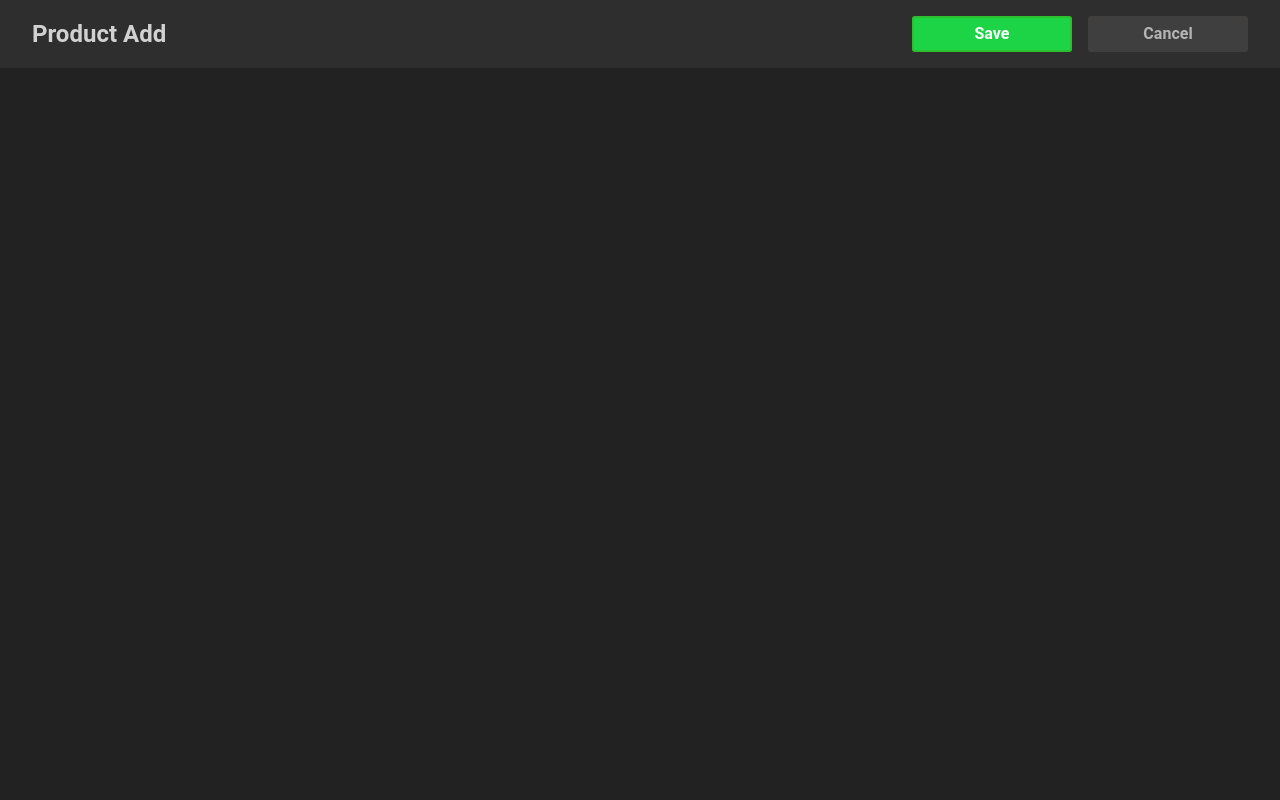
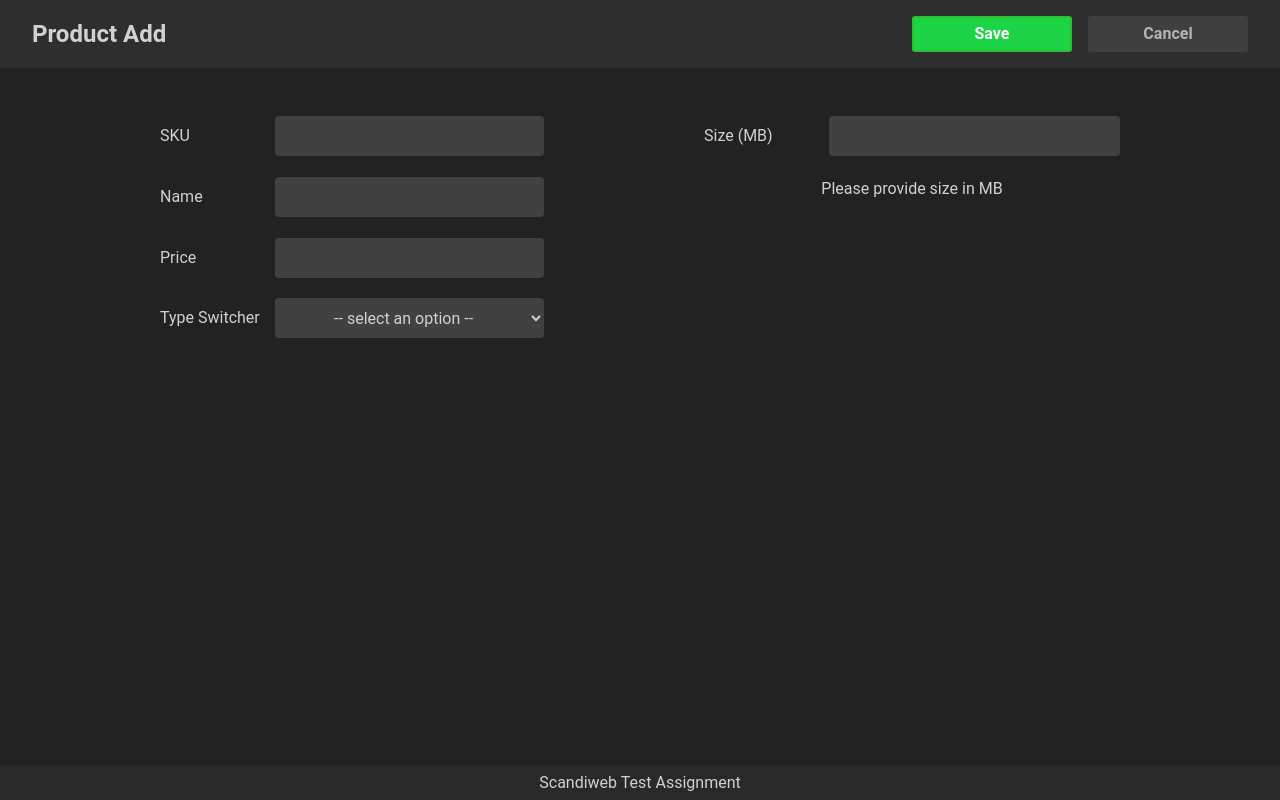
Before and after one commit to nospyrin73/scandiweb_test, a React (Create React App) app in the folder client/: page /add-product in a window 1280 px wide. Built offline with nearby package versions, Linux system fonts and the light colour scheme.

Commit message:
add form for AddProduct

```diff
--- a/client/src/AddProduct.js
+++ b/client/src/AddProduct.js
@@ -1,13 +1,98 @@
+import { useState } from 'react';
+
 import Header from './components/Header';
+import Footer from './components/Footer';
+
+import './AddProduct.scss'
 
 function AddProduct() {
     return (
-        <>
+        <main className="main">
             <Header label="Product Add">
                 <button className="button success">Save</button>
                 <button className="button secondary">Cancel</button>
             </Header>
-        </>
+
+            <article className="content"><ProductForm /></article>
+
+            <Footer />
+        </main>
+    );
+}
+
+function ProductForm() {
+    const [type, setType] = useState('');
+
+    const types = {
+        DVD: (
+            <div>
+                <label>
+                    <span>Size (MB)</span>
+                    <input type="text" name="size" id="size"/>
+                </label>
+                <p>Please provide size in MB</p>
+            </div>
+        ),
+        Furniture: (
+            <div>
+                <label>
+                    <span>Height (CM)</span>
+                    <input type="text" name="height" id="height"/>
+                </label>
+                <label>
+                    <span>Width (CM)</span>
+                    <input type="text" name="width" id="width"/>
+                </label>
+                <label>
+                    <span>Length (CM)</span>
+                    <input type="text" name="length" id="length"/>
+                </label>
+                <p>Please provide dimensions HxWxL format</p>
+            </div>
+        ),
+        Book: (
+            <div>
+                <label>
+                    <span>Weight (KG)</span>
+                    <input type="text" name="weight" id="weight"/>
+                </label>
+                <p>Please provide weight in Kg unit</p>
+            </div>
+        )
+    };
+
+    return (
+        <form id="product_form">
+            <section>
+                <label>
+                    <span>SKU</span>
+                    <input type="text" name="" id="sku"/>
+                </label>
+
+                <label>
+                    <span>Name</span>
+                    <input type="text" name="name" id="name"/>
+                </label>
+
+                <label>
+                    <span>Price</span>
+                    <input type="text" name="price" id="price"/>
+                </label>
+
+                <label>
+                    <span>Type Switcher</span>
+                    <select>
+                        <option disabled selected value> -- select an option -- </option>
+                        <option id="DVD">DVD</option>
+                        <option id="Furniture">Furniture</option>
+                        <option id="Book">Book</option>
+                    </select>
+                </label>
+            </section>
+            <section>
+                {types['DVD']}
+            </section>
+        </form>
     );
 }
 
--- /dev/null
+++ b/client/src/AddProduct.scss
@@ -0,0 +1,44 @@
+@import 'variables';
+
+#product_form {
+    display: grid;
+    grid-template-columns: 40% 1fr;
+    column-gap: 10rem;
+
+    section {
+        color: $foreground-color;
+
+        label {
+            display: flex;
+            margin-bottom: 1.3rem;
+
+            input, select {
+                background-color: #414141;
+                border: none;
+                border-radius: 4px;
+                color: $foreground-color;
+                flex-basis: 70%;
+                height: 2.5rem;
+                padding: 0 .8rem;
+            }
+
+            input:focus {
+                border: 3px solid #3281EA;
+                outline: none;
+            }
+
+            select {
+                text-align: center;
+            }
+
+            span {
+                flex-grow: 1;
+                margin: auto 0;
+            }
+        }
+    }
+
+    p {
+        text-align: center;
+    }
+}
```
